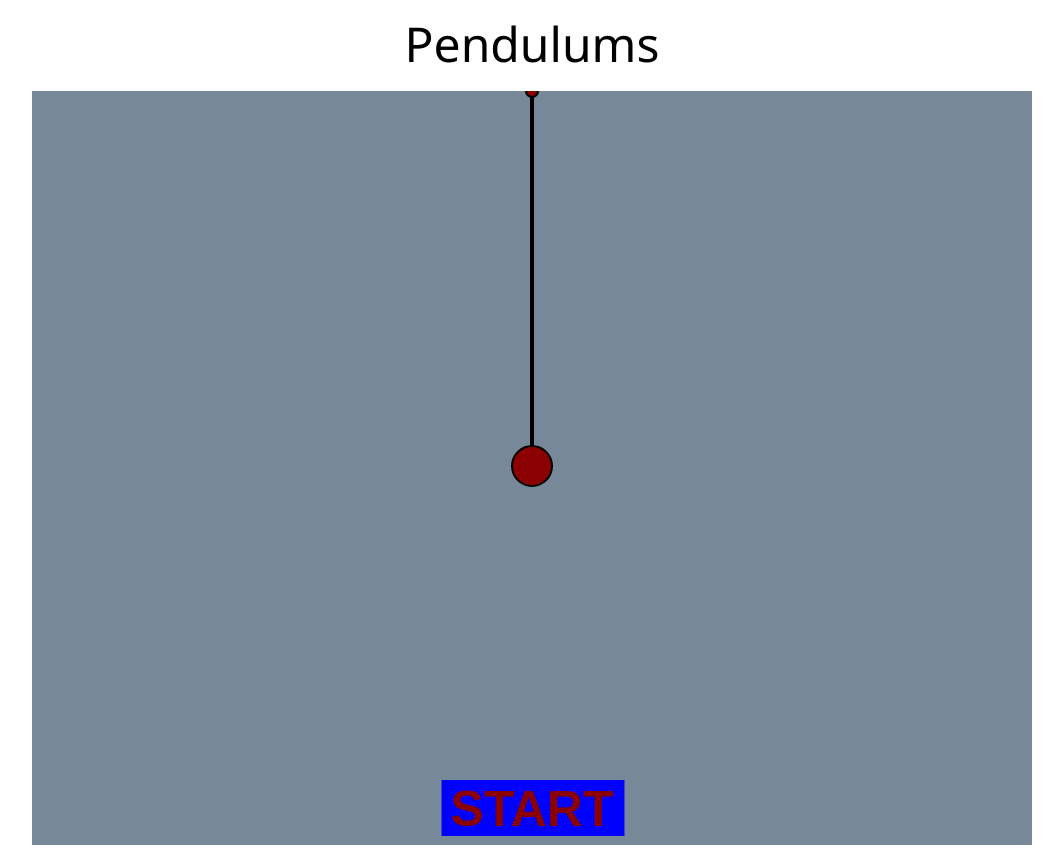
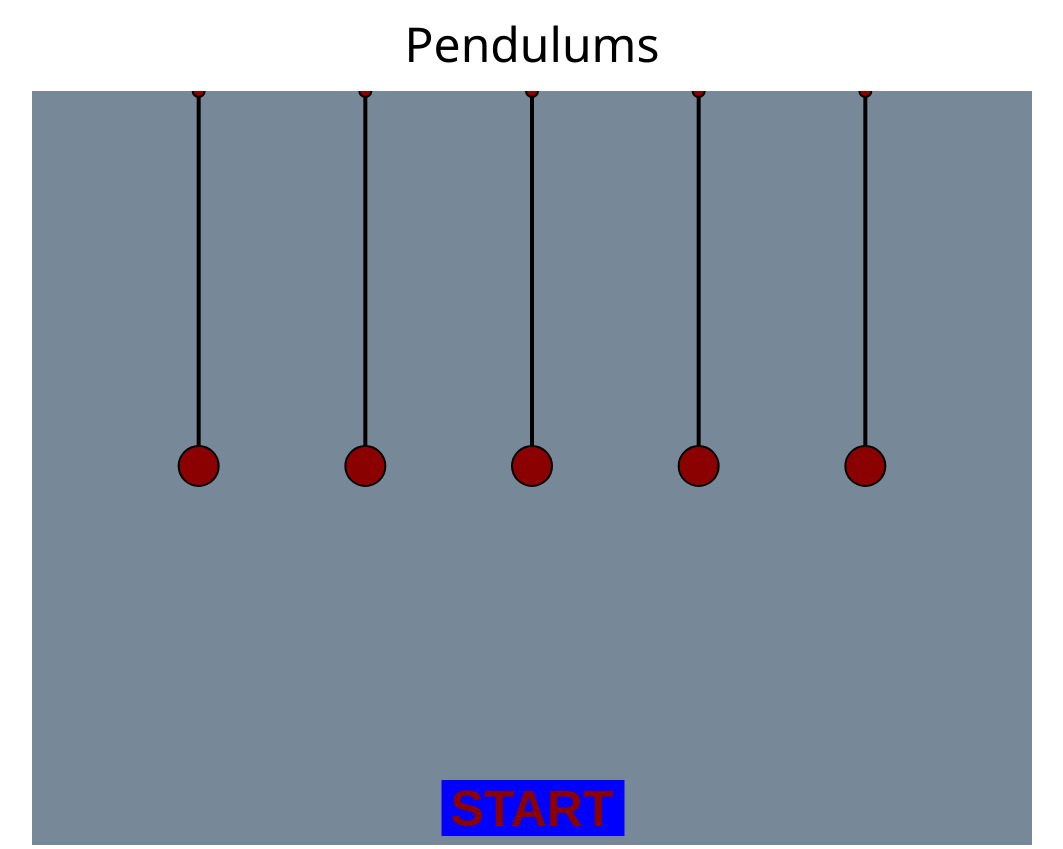
Before and after one commit to guillaume-docquier-vention/code-review-interview, a React (Create React App) app in the folder client/: page / in a window 1280 px wide. Shown: the whole page, without its empty margins (108-1171 px from the left). Built offline with nearby package versions, Linux system fonts and the light colour scheme.

Commit message:
Multiple pendulums in the frontend

```diff
--- /dev/null
+++ b/client/src/components/pendulum.jsx
@@ -0,0 +1,5 @@
+export const Pendulum = props => {
+    return (
+        <div>Empty</div>
+    );
+};
--- a/client/src/components/pendulums-canvas.jsx
+++ b/client/src/components/pendulums-canvas.jsx
@@ -2,7 +2,7 @@ import React, { useCallback, useState } from "react";
 import { getMouseCoords, getMouseDelta, HttpClient } from "utils";
 import { Canvas } from "components/canvas";
 import { usePolling } from "hooks";
-import { SERVER_URL, PENDULUM_ENPOINT, REFRESH_PERIOD } from "constants";
+import { SERVER_URL, PENDULUM_ENDPOINT, REFRESH_PERIOD } from "constants";
 import { TextButton, Circle, Pendulum } from "./shapes";
 
 const PIVOT_RADIUS = 6;
@@ -10,46 +10,54 @@ const PENDULUM_RADIUS = 20;
 const ROD_WIDTH = 4;
 
 export const PendulumsCanvas = ({ width, height, ...canvasProps}) => {
-    const polling = usePolling(SERVER_URL + PENDULUM_ENPOINT, REFRESH_PERIOD, json => {
-        pendulum.bob.x = json.bobPosition.x;
-        pendulum.bob.y = json.bobPosition.y;
+    const [pendulums] = useState([1, 2, 3, 4, 5].map(i =>
+        ({
+            shape: new Pendulum(
+                new Circle(i * width / 6, 0, PIVOT_RADIUS, { dragAxis: { x: true } }),
+                new Circle(i * width / 6, height / 2, PENDULUM_RADIUS),
+                ROD_WIDTH
+            ),
+            server: `${SERVER_URL}:300${i}/${PENDULUM_ENDPOINT}`,
+        })
+    ));
+
+    const polling = usePolling(pendulums.map(pendulum => pendulum.server), REFRESH_PERIOD, (json, i) => {
+        pendulums[i].shape.bob.x = json.bobPosition.x;
+        pendulums[i].shape.bob.y = json.bobPosition.y;
     });
 
-    const [pendulum] = useState(new Pendulum(
-        new Circle(width / 2, 0, PIVOT_RADIUS, { dragAxis: { x: true } }),
-        new Circle(width / 2, height / 2, PENDULUM_RADIUS),
-        ROD_WIDTH
-    ));
     const [startButton] = useState(new TextButton(width / 2, height - 15, "START", () => {
-        HttpClient.post(SERVER_URL + PENDULUM_ENPOINT, pendulum.toJson(), polling.start);
+        pendulums.forEach(pendulum =>
+            HttpClient.post(pendulum.server, pendulum.shape.toJson(), polling.start)
+        )
     }));
 
     const draw = useCallback(ctx => {
-        pendulum.render(ctx);
+        pendulums.forEach(pendulum => pendulum.shape.render(ctx));
         startButton.render(ctx);
-    }, [pendulum, startButton]);
+    }, [pendulums, startButton]);
 
     const mouseDown = useCallback(e => {
         const position = getMouseCoords(e);
 
-        pendulum.mouseDown(position);
+        pendulums.forEach(pendulum => pendulum.shape.mouseDown(position));
         startButton.mouseDown(position);
-    }, [pendulum, startButton]);
+    }, [pendulums, startButton]);
 
     const mouseMove = useCallback(e => {
         const position = getMouseCoords(e);
         const delta = getMouseDelta(e);
 
-        pendulum.mouseMove(position, delta);
+        pendulums.forEach(pendulum => pendulum.shape.mouseMove(position, delta));
         startButton.mouseMove(position, delta);
-    }, [pendulum, startButton]);
+    }, [pendulums, startButton]);
 
     const mouseUp = useCallback(e => {
         const position = getMouseCoords(e);
 
-        pendulum.mouseUp(position);
+        pendulums.forEach(pendulum => pendulum.shape.mouseUp(position));
         startButton.mouseUp(position);
-    }, [startButton, pendulum]);
+    }, [pendulums, startButton]);
 
     return (
         <Canvas draw={draw} onMouseDown={mouseDown} onMouseMove={mouseMove} onMouseUp={mouseUp} width={width} height={height} {...canvasProps} />
--- a/client/src/constants.js
+++ b/client/src/constants.js
@@ -1,3 +1,3 @@
-export const SERVER_URL = "http://localhost:3001";
-export const PENDULUM_ENPOINT = "/pendulum";
+export const SERVER_URL = "http://localhost";
+export const PENDULUM_ENDPOINT = "pendulum";
 export const REFRESH_PERIOD = 1000 / 30; // Hz
--- a/client/src/hooks/usePolling.jsx
+++ b/client/src/hooks/usePolling.jsx
@@ -1,20 +1,22 @@
 import { useEffect, useState } from "react";
 import { HttpClient } from "utils";
 
-export function usePolling(url, period, callback) {
+export function usePolling(urls, period, callback) {
     const [poll, setPoll] = useState(false);
 
     useEffect(() => {
         const polling = setInterval(() => {
             if (poll) {
-                HttpClient.get(url, callback);
+                for (let i = 0; i < urls.length; i++) {
+                    HttpClient.get(urls[i], json => callback(json, i));
+                }
             }
         }, period);
 
         return () => {
             clearInterval(polling);
         };
-    }, [poll, url, period, callback]);
+    }, [poll, urls, period, callback]);
 
     return {
         start: () => setPoll(true),
```
Also changed, not shown: client/src/components/oscillating-pendulum.jsx (deleted, +0 -35 lines).
